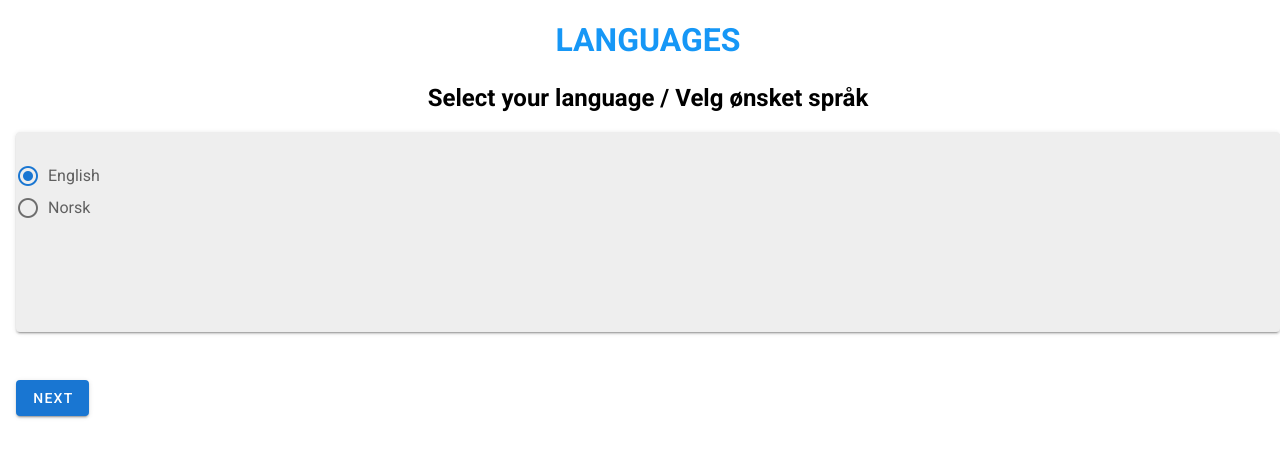
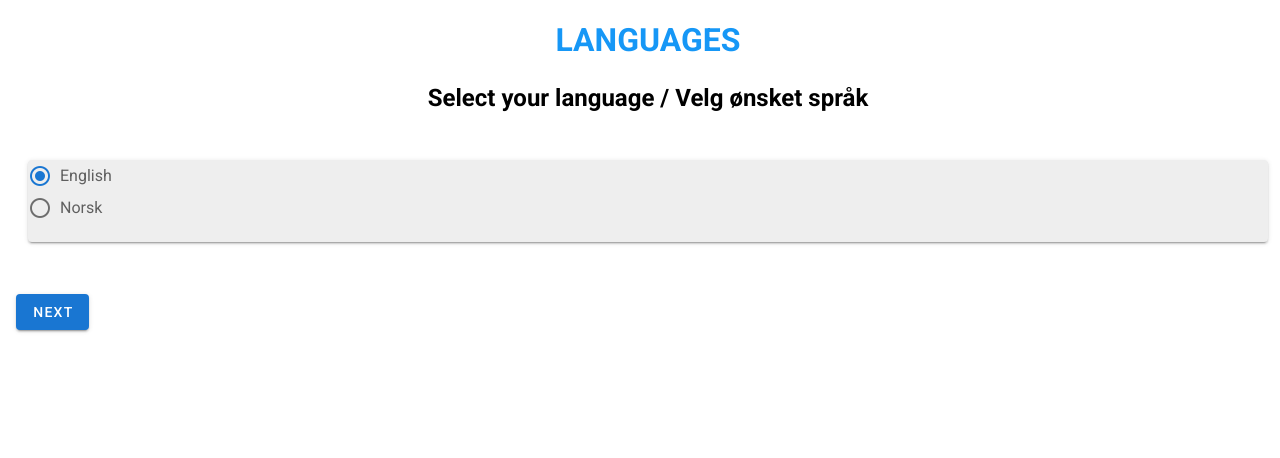
Before and after one commit to Anders-Lunde/Languages, a Vue app: page /#/ in a window 1280 px wide. Shown: the top 458 px of the page. Built offline with nearby package versions, Linux system fonts and the light colour scheme.

Commit message:
Developing...

```diff
--- a/src/index.html
+++ b/src/index.html
@@ -18,6 +18,7 @@
       rel="stylesheet"
       href="https://cdn.jsdelivr.net/npm/@mdi/font@latest/css/materialdesignicons.min.css"
     />
+    <meta http-equiv="Content-Type" content="text/html; charset=utf-8" />
   </head>
 
   <!--
--- a/src/views/SelectLanguage.vue
+++ b/src/views/SelectLanguage.vue
@@ -3,8 +3,8 @@
     <h1 class="heading">LANGUAGES</h1>
     <h2 class="heading2">Select your language / Velg ønsket språk</h2>
 
-    <v-card color="grey lighten-3" class="mb-12" height="200px">
-      <v-container class="px-0" fluid>
+    <v-container fluid>
+      <v-card color="grey lighten-3" class="mb-10">
         <v-radio-group
           v-model="radioGroupDisplayLanguage"
           @change="setDisplayLanguage()"
@@ -12,8 +12,8 @@
           <v-radio label="English" value="en"></v-radio>
           <v-radio label="Norsk" value="no"></v-radio>
         </v-radio-group>
-      </v-container>
-    </v-card>
+      </v-card>
+    </v-container>
 
     <v-btn color="primary" @click="$router.push('register-info')">
       {{ btnNext }}
```
